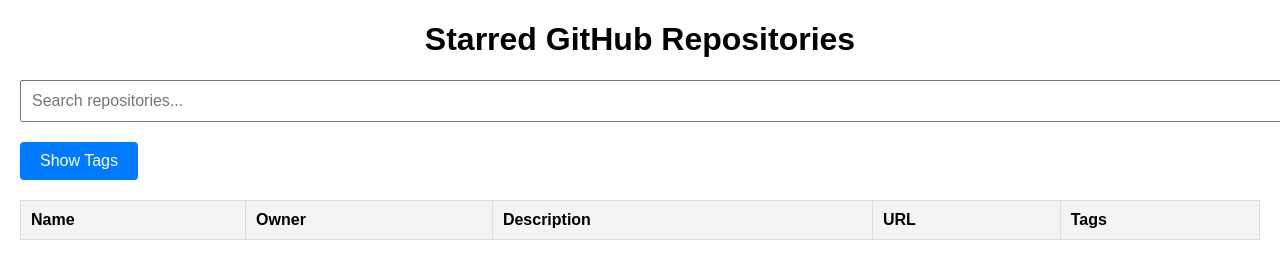
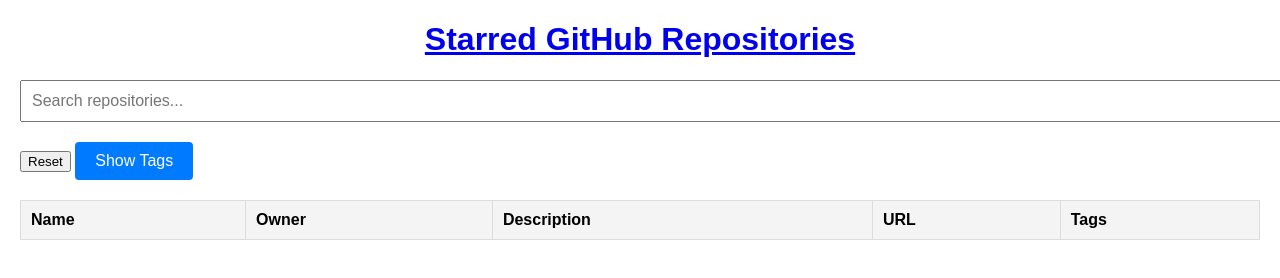
Before and after one commit to mrpnkt/starduster, a plain HTML site: page index.html in a window 1280 px wide. Drawn offline with nearby package versions, Linux system fonts and the light colour scheme; no server answers.

Commit message:
Update index.html

```diff
--- a/index.html
+++ b/index.html
@@ -7,17 +7,17 @@
   <link rel="stylesheet" href="style.css">
 </head>
 <body>
-  <h1>Starred GitHub Repositories</h1>
+  <h1><a href="#">Starred GitHub Repositories</a></h1>
 
   <div id="controls">
     <input type="text" id="search-bar" placeholder="Search repositories..." oninput="filterTable()">
     <div id="accordion">
-  <button id="accordion-toggle" onclick="toggleTagCloud()">Show Tags</button>
-  <div id="tag-cloud-container" style="display: none;">
-    <div id="tag-cloud"></div>
-  </div>
-</div>
-
+      <button id="reset-button" onclick="resetFilters()">Reset</button>
+      <button id="accordion-toggle" onclick="toggleTagCloud()">Show Tags</button>
+      <div id="tag-cloud-container" style="display: none;">
+        <div id="tag-cloud"></div>
+      </div>
+    </div>
   </div>
 
   <table id="repo-table">
```
